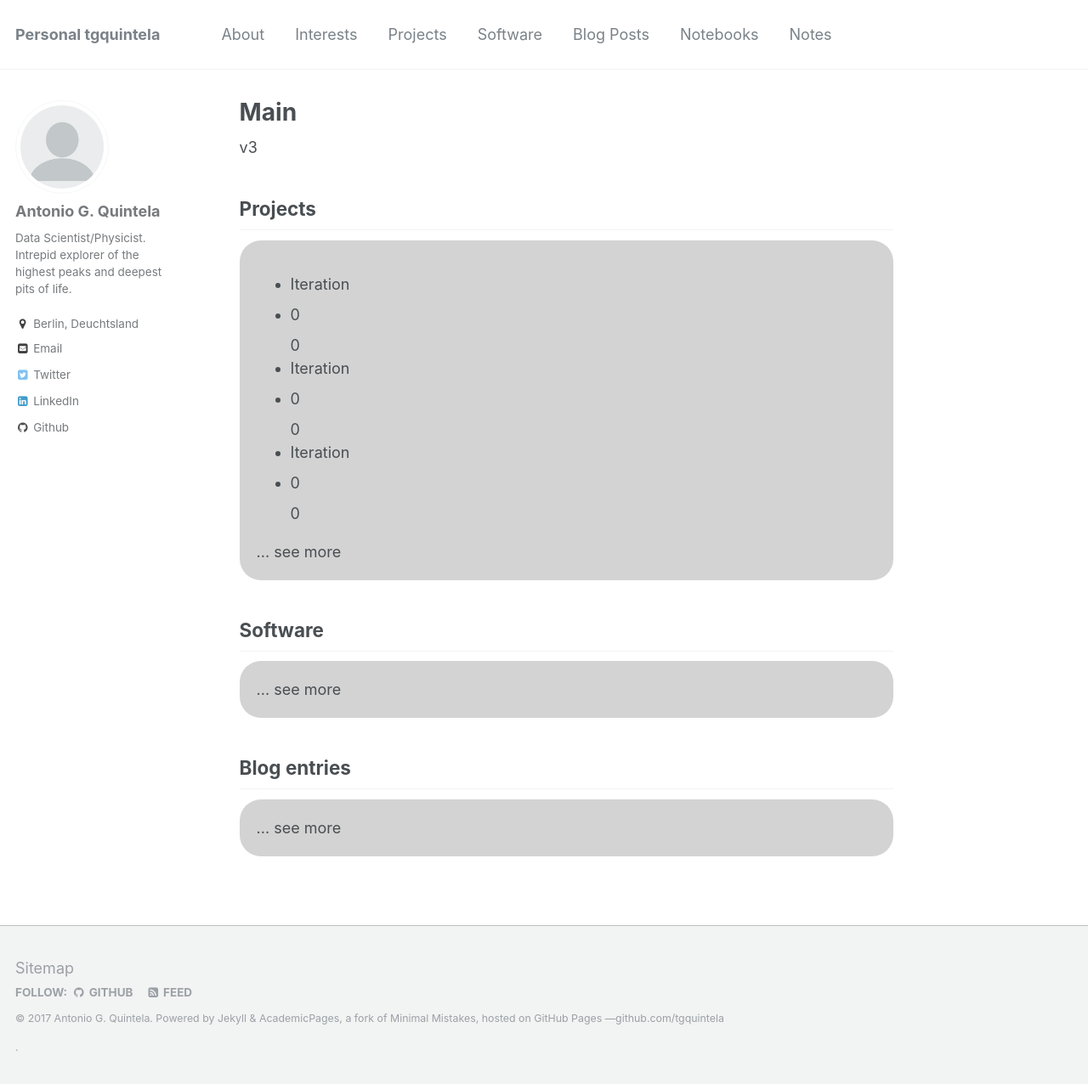
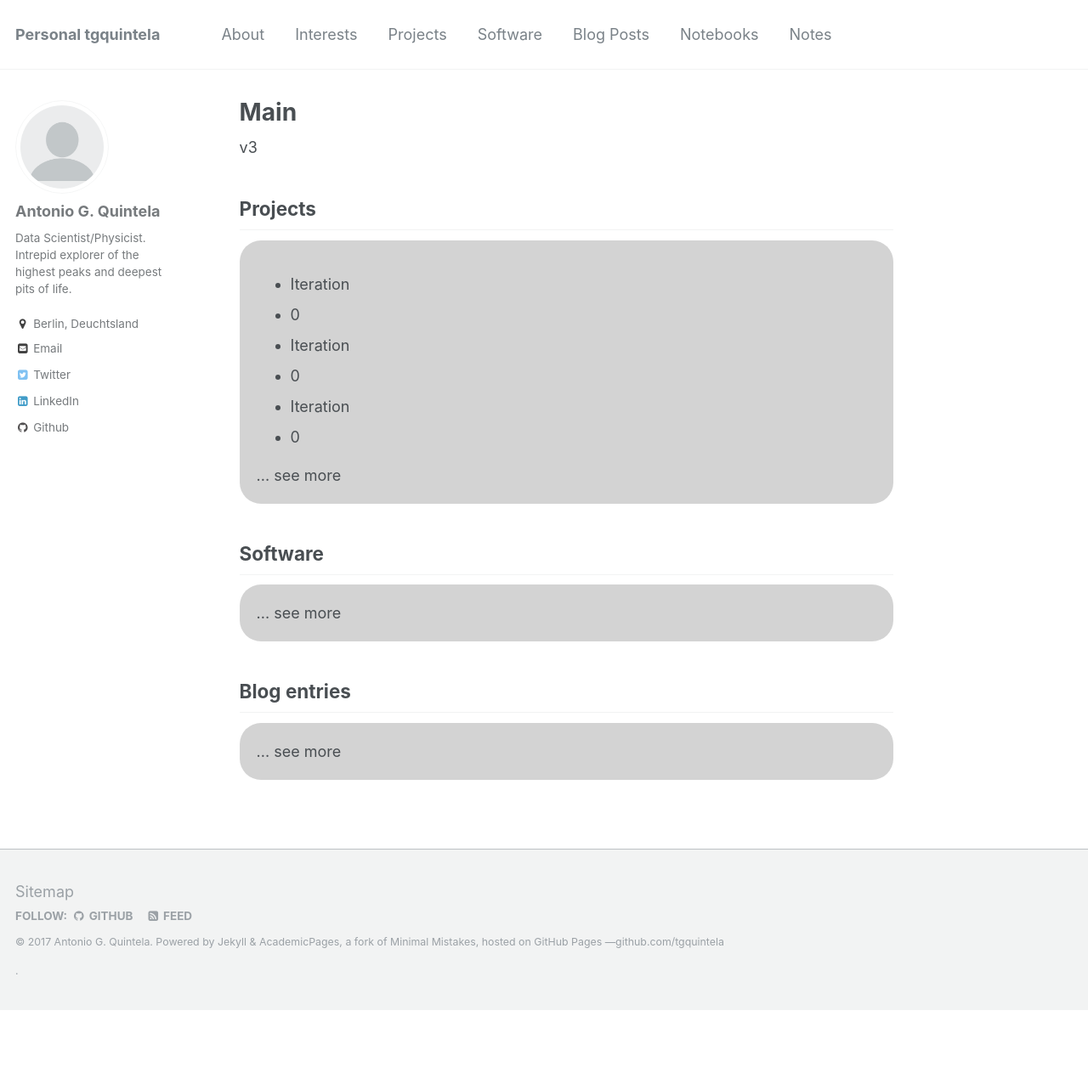
Before and after one commit to tgquintela/tgquintela.github.io, a Jekyll site: the page built from _pages/main.md, in a window 1280 px wide and 1279 px high. Shown: the top 1276 px of the window at 85% size. Built offline with Jekyll 4.4.1, drawn with Linux system fonts in a browser that asks for light colours; a script that is not in the unit is left out.

Commit message:
Testing new things.[A

```diff
--- a/_pages/main.md
+++ b/_pages/main.md
@@ -25,7 +25,7 @@
 {% for post in site.projects | slice(2) %}
 <li>Iteration</li>
 <li>{{countsi}}</li>
-{{countsi++}}
+{{% assign countsi = countsi+1 %}}
 {% endfor %}
 </ul>
 
```
